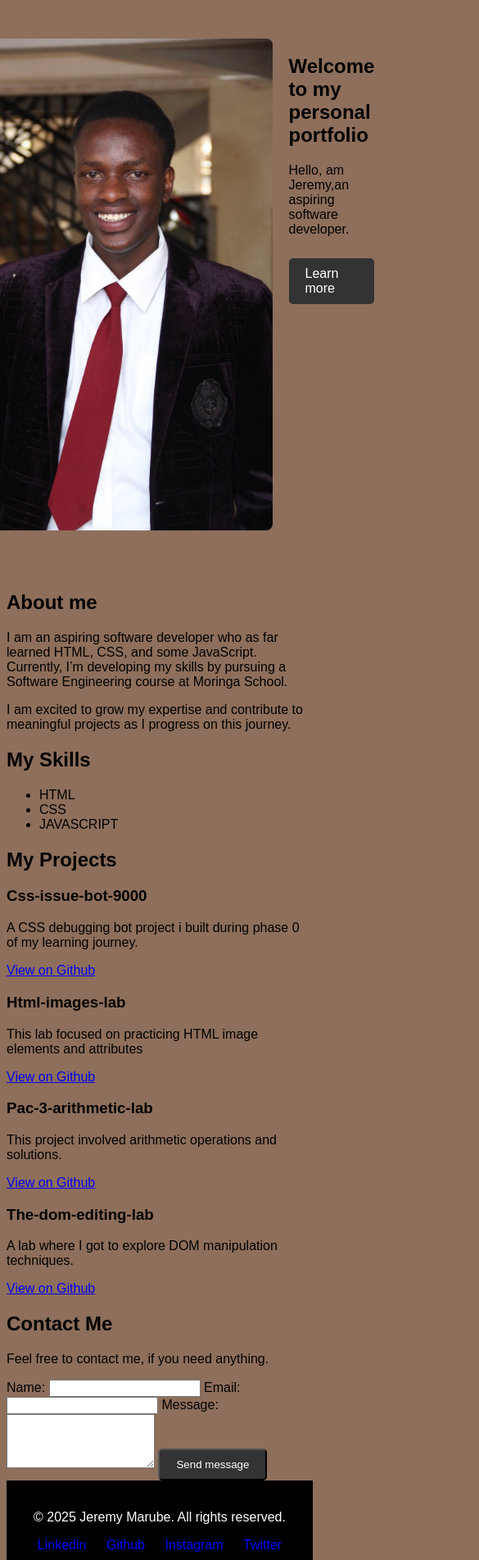
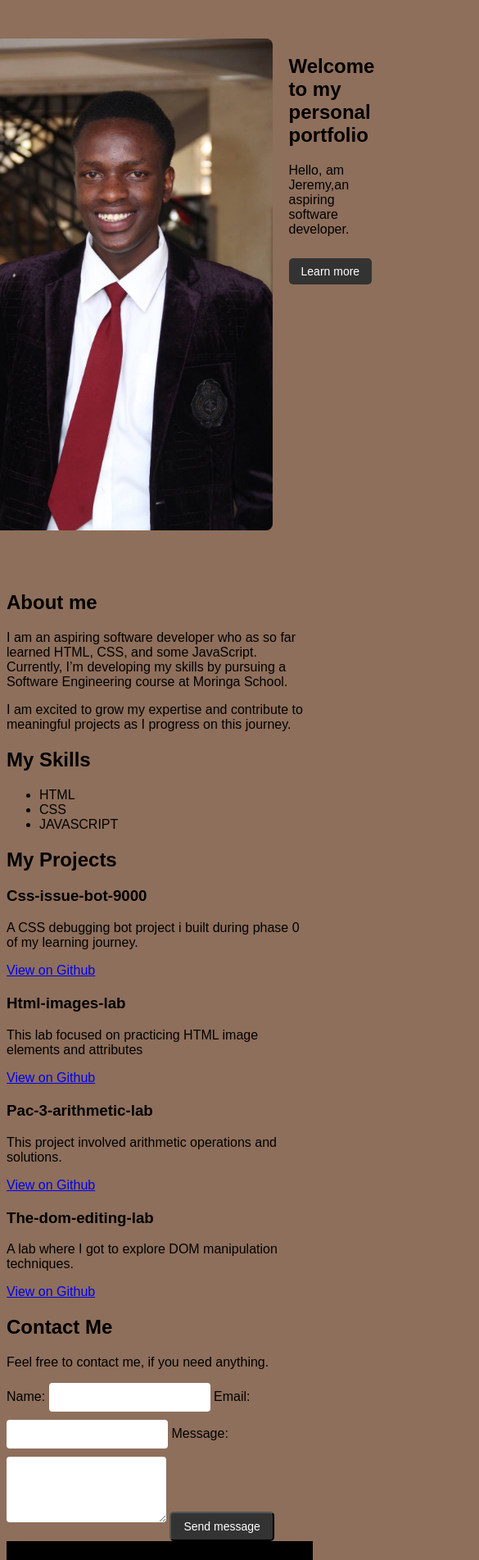
Before and after one commit to Jeremymarube/Jeremy-personal-portfolio, a plain HTML site: page index.html in a window 390 px wide. Shown: the part 97-2000 px from the top of the page at 82% size, 585 px wide, since content can reach past the window. Drawn offline with Linux system fonts and the light colour scheme.

Commit message:
Updating web content

```diff
--- a/css/styles.css
+++ b/css/styles.css
@@ -75,3 +75,28 @@ footer .social-links a {
 footer .social-links a:hover {
     color: brown;
 }
+ input,
+textarea {
+  padding: 10px;
+  margin-bottom: 10px;
+  border: none;
+  border-radius: 4px;
+}
+/* For mobile phones */
+@media (max-width: 480px) {
+  nav ul li {
+    margin: 8px 0;
+  }
+
+  .btn {
+    padding: 8px 15px;
+    font-size: 14px;
+  }
+
+  #projects .project-1,
+  #projects .project-2,
+  #projects .project-3,
+  #projects .project-4 {
+    margin-bottom: 20px;
+  }
+}
--- a/index.html
+++ b/index.html
@@ -37,7 +37,7 @@
     <!-- About Section -->
      <section id="about">
         <h2>About me</h2>
-        <p>I am an aspiring software developer who as far learned HTML, CSS, and some JavaScript. Currently, I’m developing my skills by pursuing a Software Engineering course at Moringa School.</p>
+        <p>I am an aspiring software developer who as so far learned HTML, CSS, and some JavaScript. Currently, I’m developing my skills by pursuing a Software Engineering course at Moringa School.</p>
         <p>I am excited to grow my expertise and contribute to meaningful projects as I progress on this journey.</p>
         </section>
     <!-- Skills Section -->
--- a/script/script.js
+++ b/script/script.js
@@ -9,3 +9,16 @@ const form = document.querySelector("form");
       alert("Please fill in all fields.");
     }
   });
+// Smooth Scroll for Navigation Links
+document.querySelectorAll('nav a[href^="#"]').forEach(anchor => {
+  anchor.addEventListener('click', function (e) {
+    e.preventDefault(); // Prevent default jump
+
+    const targetId = this.getAttribute('href').slice(1); // Get ID without '#'
+    const targetSection = document.getElementById(targetId);
+
+    if (targetSection) {
+      targetSection.scrollIntoView({ behavior: 'smooth' });
+    }
+  });
+});
```
